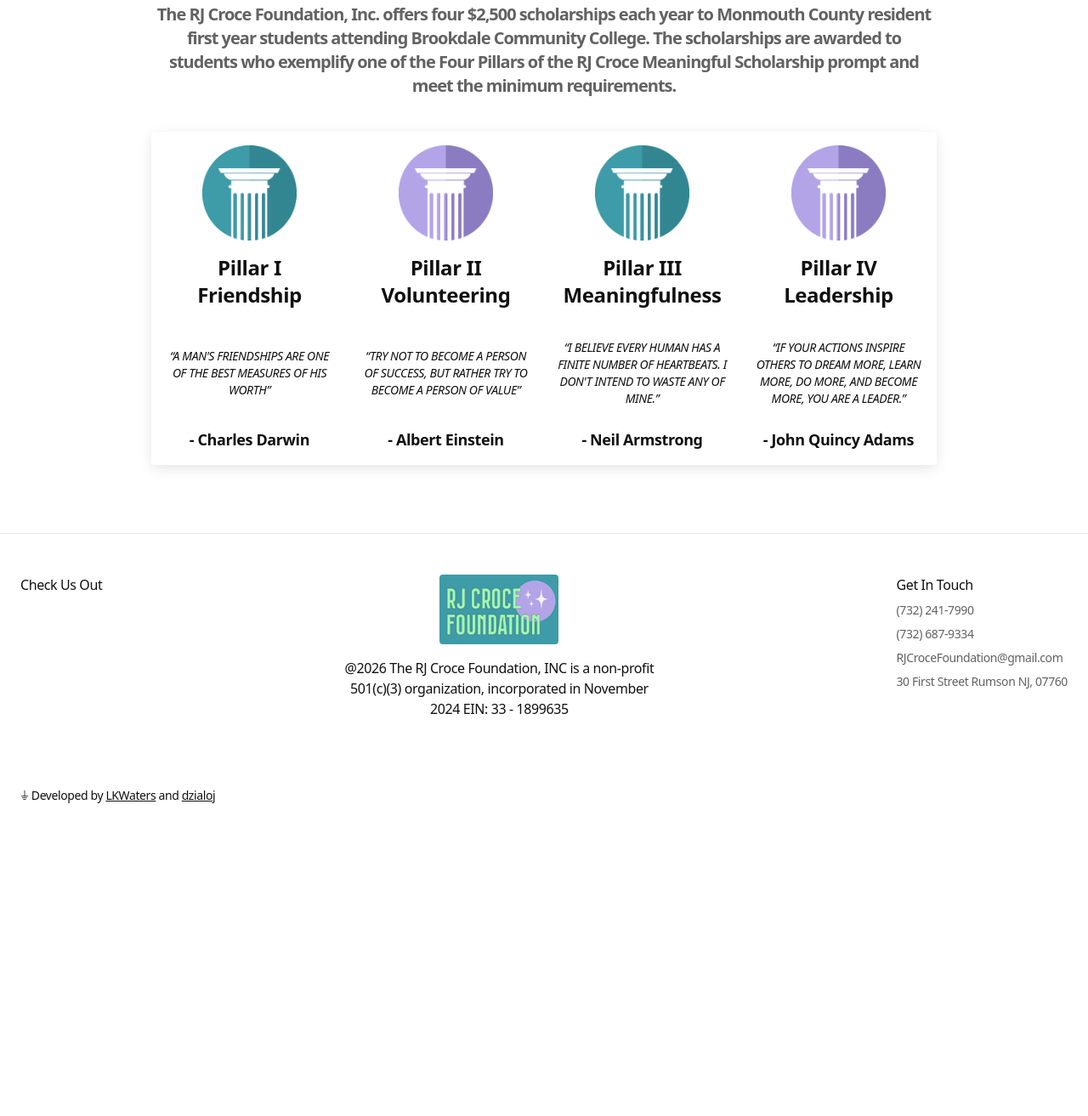
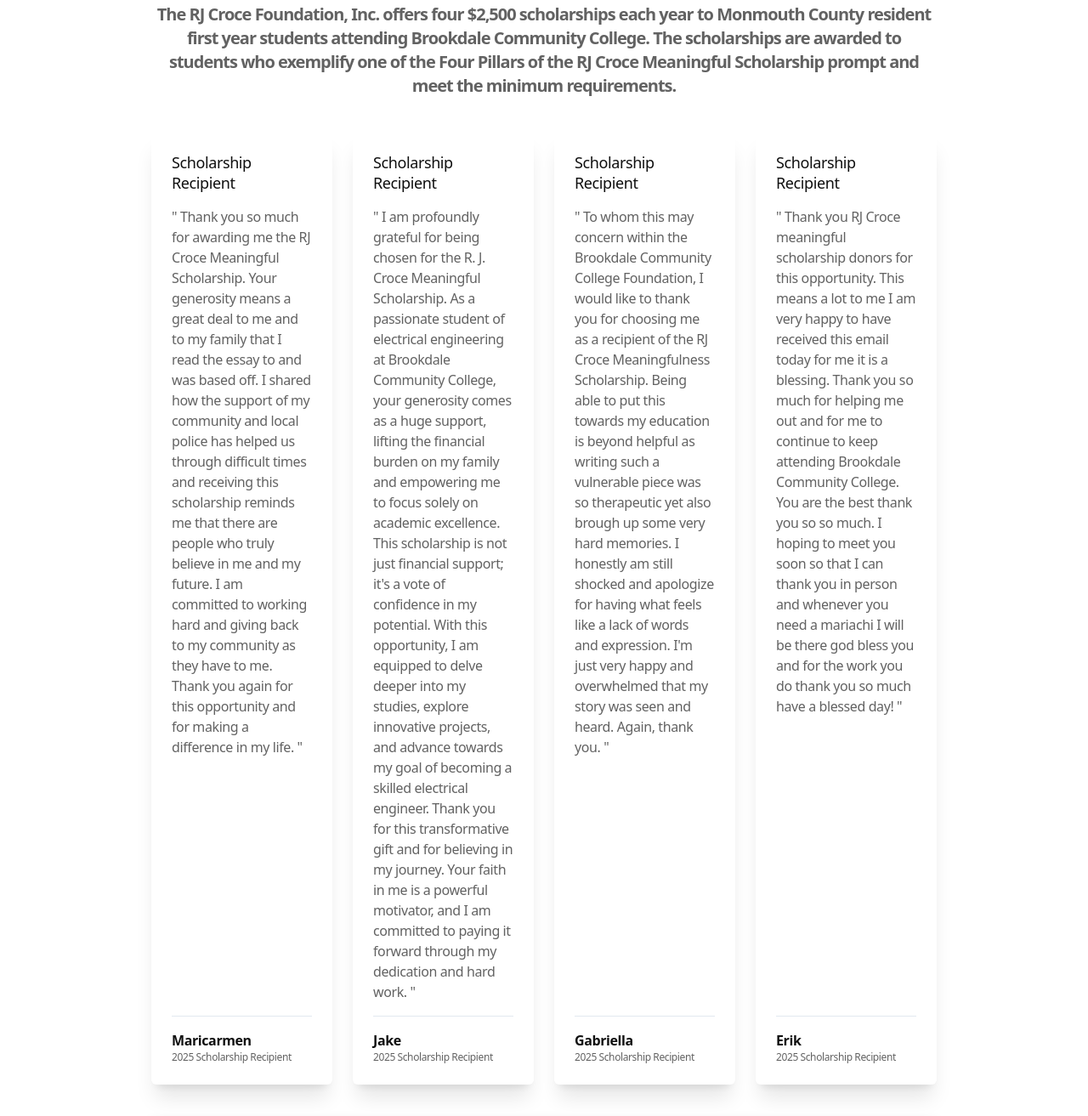
Before and after one commit to RJCroceFoundation/RJCroceFoundation.github.io, an Astro site: page /work/brookdale in a window 1280 px wide. Shown: the part 383-1696 px from the top of the page at 85% size. Before the commit the page ends 1361 px from the top, so only its background shows below. Built offline with nearby package versions, Linux system fonts and the light colour scheme; Astro itself is replaced by a stand-in of ours; some packages are replaced by stand-ins of ours; some icons are missing; what limax would draw is missing.

Commit message:
Update brookdale.astro
2026 update

```diff
--- a/src/pages/work/brookdale.astro
+++ b/src/pages/work/brookdale.astro
@@ -14,6 +14,33 @@ const metadata = {
         sub_title="RJ Croce Meaningful Scholarships<br><p class='text-2xl'>Four $2,500 Scholarships<br>Brookdale Comunity College<p>"
         information={[
             "The RJ Croce Foundation, Inc. offers four $2,500 scholarships each year to Monmouth County resident first year students attending Brookdale Community College. The scholarships are awarded to students who exemplify one of the Four Pillars of the RJ Croce Meaningful Scholarship prompt and meet the minimum requirements. "
+        ]}
+
+        testimonials={[
+            {
+                title: "Scholarship Recipient",
+                testimonial: "Thank you so much for awarding me the RJ Croce Meaningful Scholarship. Your generosity means a great deal to me and to my family that I read the essay to and was based off. I shared how the support of my community and local police has helped us through difficult times and receiving this scholarship reminds me that there are people who truly believe in me and my future. I am committed to working hard and giving back to my community as they have to me. Thank you again for this opportunity and for making a difference in my life.",
+                name: "Maricarmen",
+                job: "2025 Scholarship Recipient"
+            },
+            {
+                title: "Scholarship Recipient",
+                testimonial: "I am profoundly grateful for being chosen for the R. J. Croce Meaningful Scholarship. As a passionate student of electrical engineering at Brookdale Community College, your generosity comes as a huge support, lifting the financial burden on my family and empowering me to focus solely on academic excellence. This scholarship is not just financial support; it's a vote of confidence in my potential. With this opportunity, I am equipped to delve deeper into my studies, explore innovative projects, and advance towards my goal of becoming a skilled electrical engineer. Thank you for this transformative gift and for believing in my journey. Your faith in me is a powerful motivator, and I am committed to paying it forward through my dedication and hard work.",
+                name: "Jake",
+                job: "2025 Scholarship Recipient"
+            },
+            {
+                title: "Scholarship Recipient",
+                testimonial: "To whom this may concern within the Brookdale Community College Foundation, I would like to thank you for choosing me as a recipient of the RJ Croce Meaningfulness Scholarship. Being able to put this towards my education is beyond helpful as writing such a vulnerable piece was so therapeutic yet also brough up some very hard memories. I honestly am still shocked and apologize for having what feels like a lack of words and expression. I'm just very happy and overwhelmed that my story was seen and heard. Again, thank you.",
+                name: "Gabriella",
+                job: "2025 Scholarship Recipient"
+            },
+            {
+                title: "Scholarship Recipient",
+                testimonial: "Thank you RJ Croce meaningful scholarship donors for this opportunity. This means a lot to me I am very happy to have received this email today for me it is a blessing. Thank you so much for helping me out and for me to continue to keep attending Brookdale Community College. You are the best thank you so so much. I hoping to meet you soon so that I can thank you in person and whenever you need a mariachi I will be there god bless you and for the work you do thank you so much have a blessed day!",
+                name: "Erik",
+                job: "2025 Scholarship Recipient"
+            },
         ]}
 
         pillars = {[
```
